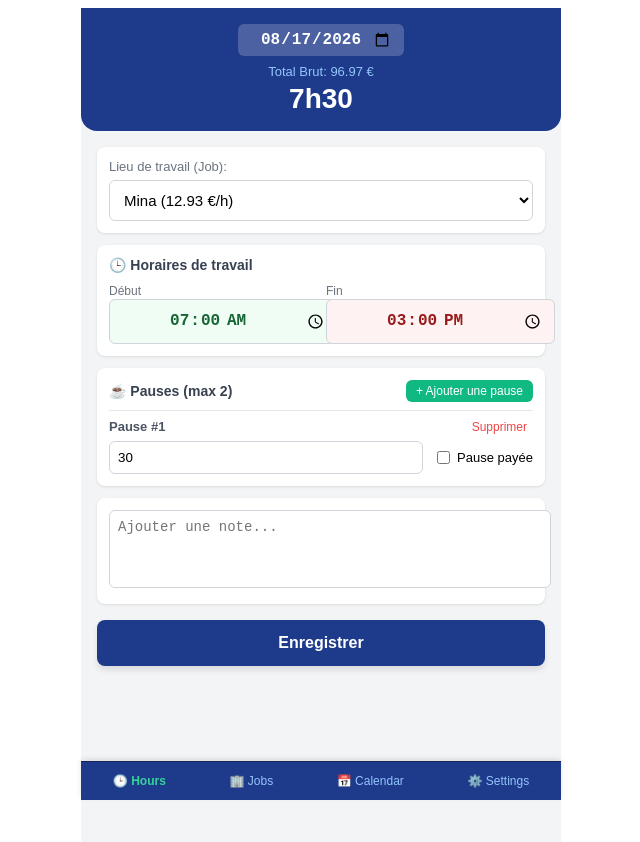
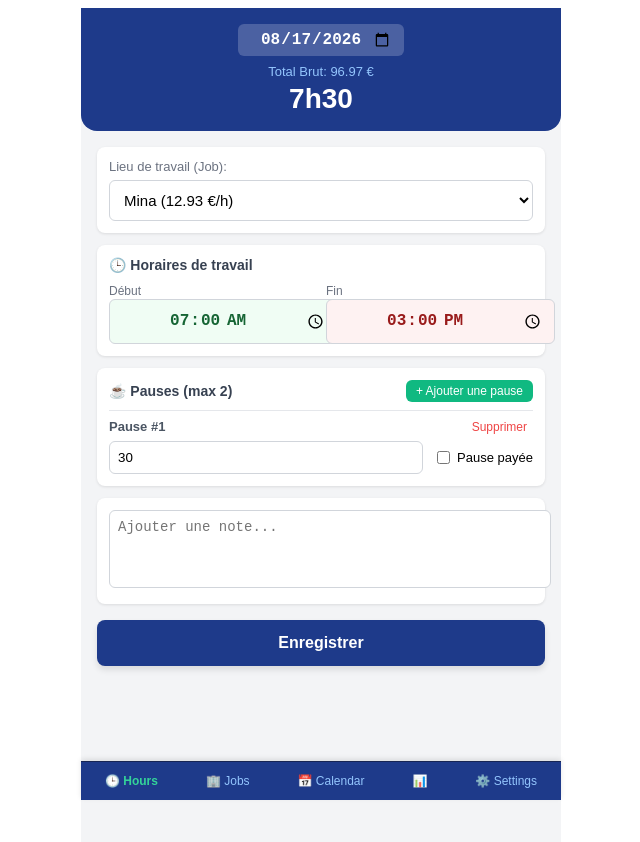
Before and after one commit to NminaN85/Monshift, a Next.js app: page / in a window 1280 px wide. Shown: the top 842 px of the page, without its empty margins (319-959 px from the left). Built offline with nearby package versions, Linux system fonts and the light colour scheme.

Commit message:
Update BottomNav.tsx

```diff
--- a/src/components/BottomNav.tsx
+++ b/src/components/BottomNav.tsx
@@ -28,6 +28,7 @@ export default function BottomNav({ active }: { active: "hours" | "jobs" | "cale
       <a href="/" style={{ textDecoration: "none", color: active === "hours" ? "#34d399" : "#93c5fd", fontSize: "12px", textAlign: "center", fontWeight: active === "hours" ? "bold" : "normal" }}>🕒 {t.hours}</a>
       <a href="/jobs" style={{ textDecoration: "none", color: active === "jobs" ? "#34d399" : "#93c5fd", fontSize: "12px", textAlign: "center", fontWeight: active === "jobs" ? "bold" : "normal" }}>🏢 {t.jobs}</a>
       <a href="/calendar" style={{ textDecoration: "none", color: active === "calendar" ? "#34d399" : "#93c5fd", fontSize: "12px", textAlign: "center", fontWeight: active === "calendar" ? "bold" : "normal" }}>📅 {t.calendar}</a>
+      <a href="/stats" style={{ textDecoration: "none", color: active === "stats" ? "#34d399" : "#93c5fd", fontSize: "12px", textAlign: "center", fontWeight: active === "stats" ? "bold" : "normal" }}>📊 {t.stats}</a>
       <a href="/settings" style={{ textDecoration: "none", color: active === "settings" ? "#34d399" : "#93c5fd", fontSize: "12px", textAlign: "center", fontWeight: active === "settings" ? "bold" : "normal" }}>⚙️ {t.settings}</a>
     </nav>
   );
```
